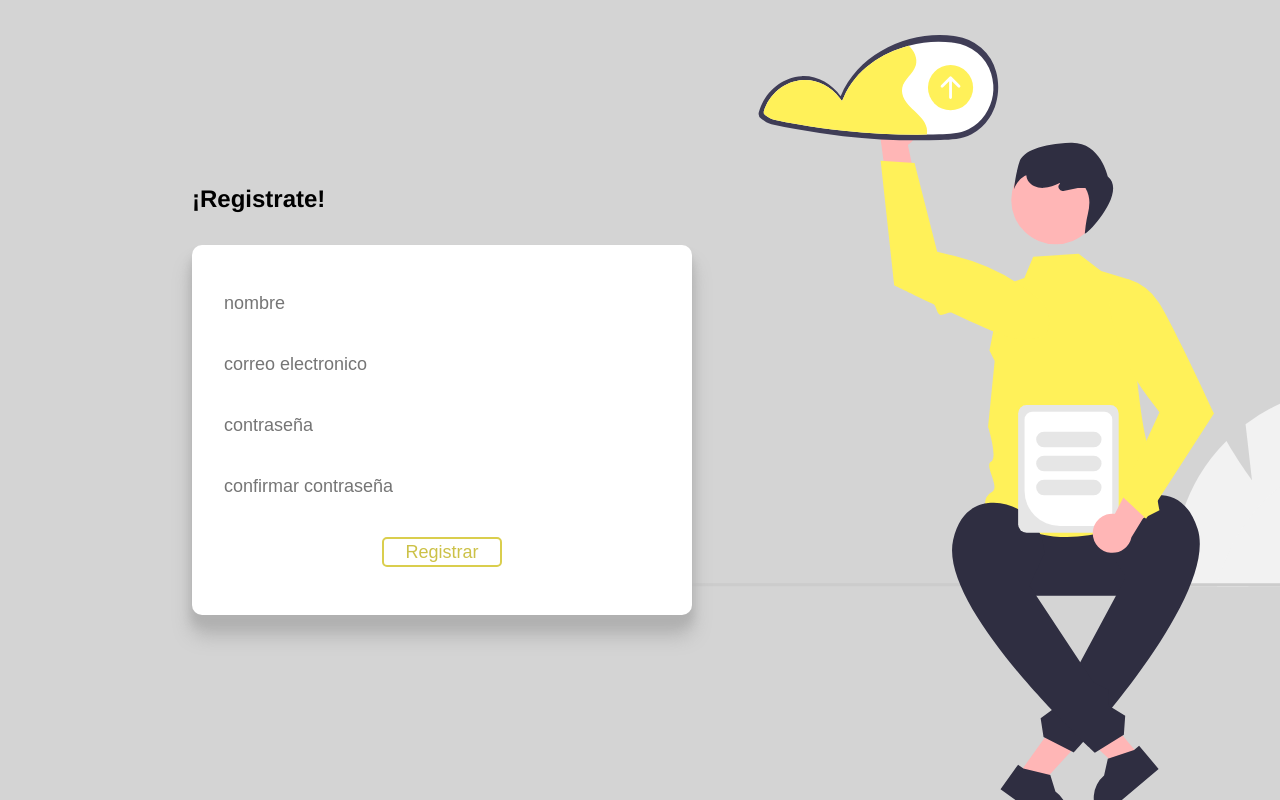
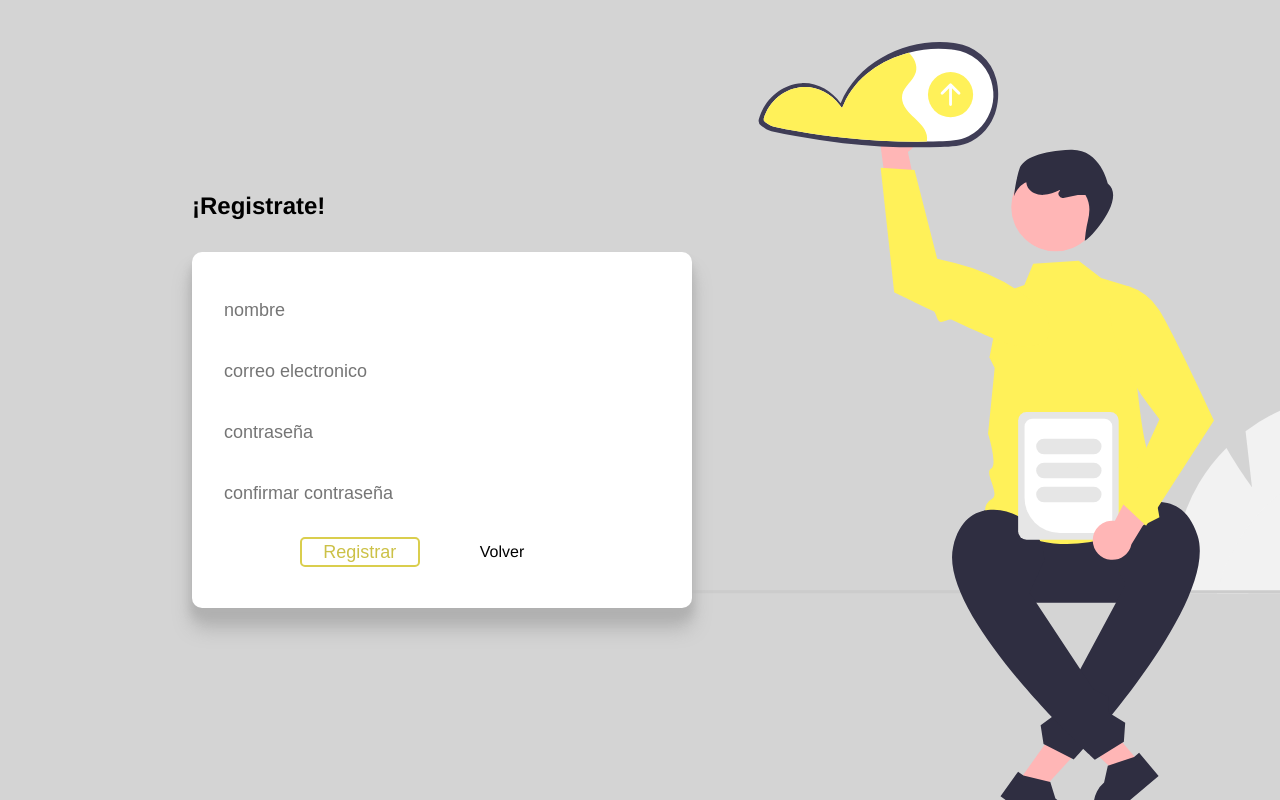
Before and after one commit to Alejandro-TrejoG/venta-audifonos-react, a React (Create React App) app: page /registration in a window 1280 px wide. Built offline with nearby package versions, Linux system fonts and the light colour scheme.

Commit message:
Agregando cambios en Resgistrar

```diff
--- a/src/views/Registration/Register.css
+++ b/src/views/Registration/Register.css
@@ -55,7 +55,6 @@
 .register-button {
   width: 120px;
   height: 30px;
-  margin: 2rem auto;
   color: #ccc147;
   border: 2px solid #dace4d;
   border-radius: 5px;
@@ -77,6 +76,25 @@
   transform: scale(0.98);
 }
 
+.container-enlaces{
+  display: flex;
+  justify-content: center;
+  margin: 25px 10px;
+  padding: 0 10px;
+  align-items: center;
+}
+
+.enlace{
+  margin: 0 60px;
+  color: black;
+  text-decoration: none;
+}
+
+.enlace:hover {
+  color: rgb(0, 3, 151);
+  text-decoration: underline;
+  transition: all 0.3s ease-out;
+}
 /*MEDIA QUERIES*/
 
 @media (min-width: 768px) {
--- a/src/views/Registration/index.jsx
+++ b/src/views/Registration/index.jsx
@@ -2,6 +2,7 @@ import React from 'react'
 import "./Register.css"
 import regImg from "../../images/undraw_uploading_re_okvh.svg"
 import Swal from 'sweetalert2'
+import {NavLink} from 'react-router-dom'
 
 const Registration = () => {
 
@@ -90,11 +91,16 @@ const Registration = () => {
                         value={contraseniaConf}
                         onChange={(e)=>{setContraseniaConf(e.target.value)}}
                     />
-                    <button
-                        type='button'
-                        className='register-button'
-                        onClick={() => {insertUser()}}
-                    >Registrar</button>
+                    <div className="container-enlaces">
+                        <button
+                            type='button'
+                            className='register-button'
+                            onClick={() => {insertUser()}}
+                        >Registrar</button>
+                        <NavLink to='/' className="enlace">
+                            Volver
+                        </NavLink>
+                    </div>
                 </form>
             </div>
         </div>
```
